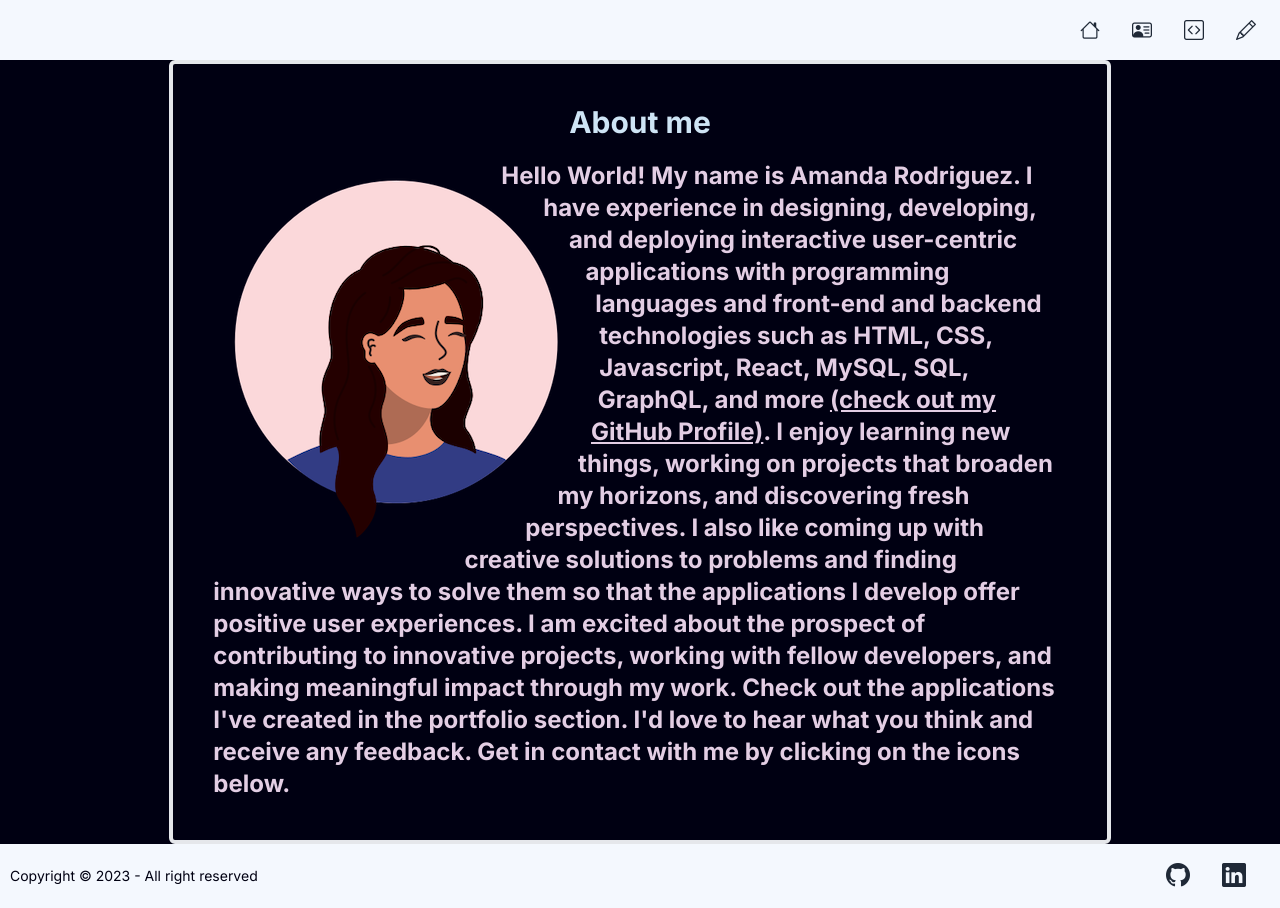
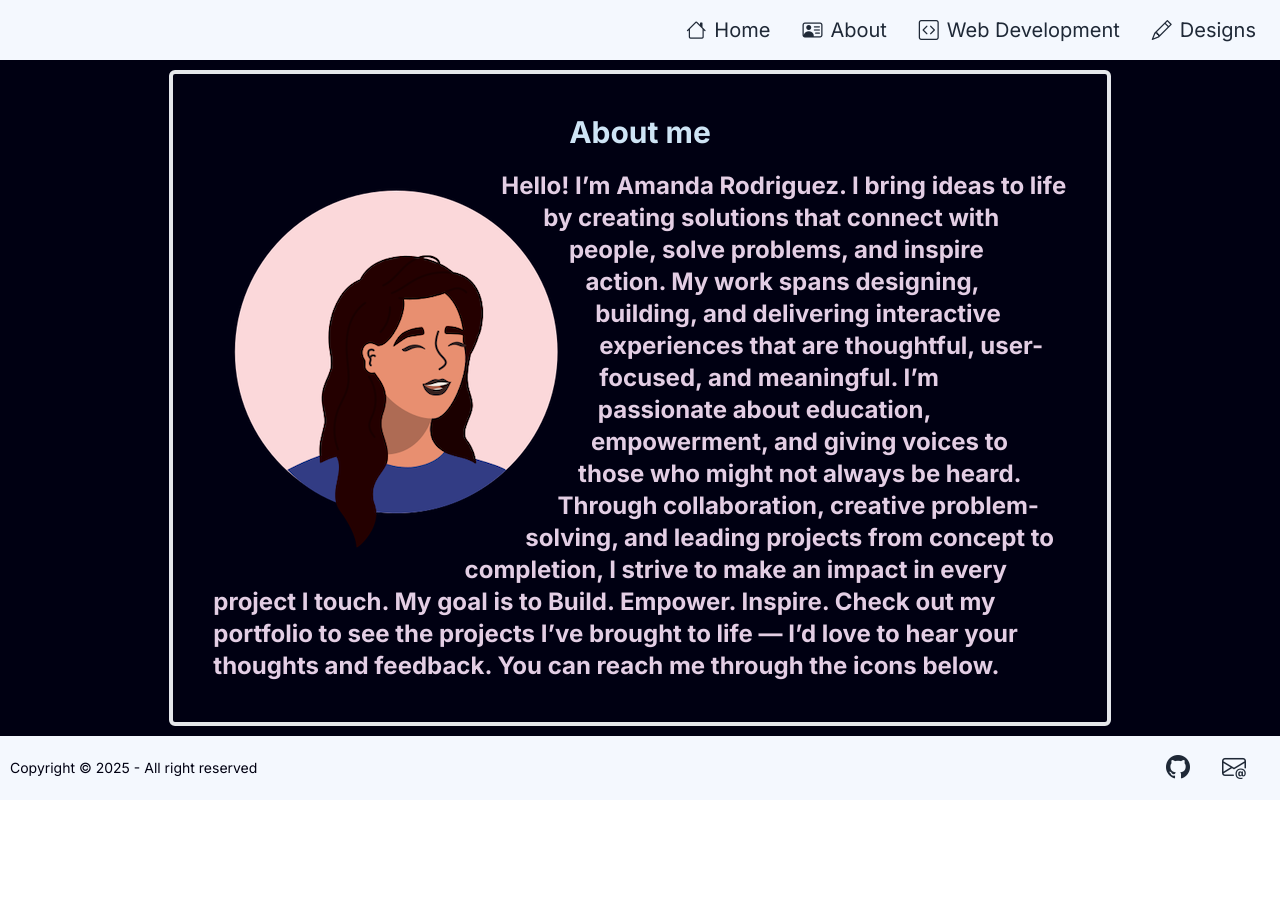
Before and after one commit to amandardz/arportfolio, a Next.js app: page /about in a window 1280 px wide. After the commit the page ends 800 px from the top, so only its background shows below. Built offline with nearby package versions, Linux system fonts and the light colour scheme.

Commit message:
adding updates

```diff
--- a/app/about/page.js
+++ b/app/about/page.js
@@ -16,15 +16,17 @@ export default function About() {
           alt='Image of a woman smiling by Sara Pelaez from Blush Collections Women Power'
         />
         <p className='text-primary-content md:text-2xl font-bold'>
-          Hello World! My name is Amanda Rodriguez. I have experience in
-          designing, developing, and deploying interactive user-centric
-          applications with programming languages and front-end and backend technologies such as HTML, CSS, Javascript, React, MySQL, SQL, GraphQL, and more <Link className='underline' href='https://github.com/amandardz' target='_blank'>(check out my GitHub Profile)</Link>. I enjoy learning new things, working on
-          projects that broaden my horizons, and discovering fresh perspectives.
-          I also like coming up with creative solutions to problems and finding
-          innovative ways to solve them so that the applications I develop offer
-          positive user experiences. I am excited about the prospect of
-          contributing to innovative projects, working with fellow developers,
-          and making meaningful impact through my work. Check out the applications I&apos;ve created in the portfolio section. I&apos;d love to hear what you think and receive any feedback. Get in contact with me by clicking on the icons below.
+          Hello! I’m Amanda Rodriguez. I bring ideas to life by creating
+          solutions that connect with people, solve problems, and inspire
+          action. My work spans designing, building, and delivering interactive
+          experiences that are thoughtful, user-focused, and meaningful. I’m
+          passionate about education, empowerment, and giving voices to those
+          who might not always be heard. Through collaboration, creative
+          problem-solving, and leading projects from concept to completion, I
+          strive to make an impact in every project I touch. My goal is to
+          Build. Empower. Inspire. Check out my portfolio to see the projects
+          I’ve brought to life — I’d love to hear your thoughts and feedback.
+          You can reach me through the icons below.
         </p>
       </div>
     </div>
--- a/app/components/DesignCard/designCard.js
+++ b/app/components/DesignCard/designCard.js
@@ -6,7 +6,7 @@ export default function DesignCard({ id, title, image }) {
   return (
     <div
       key={id}
-      className='h-4/5 w-full overflow-hidden rounded-lg bg-gray-200 xl:aspect-h-8 xl:aspect-w-7 group-hover:scale-105'
+      className='h-auto w-full overflow-hidden rounded-lg bg-gray-200 xl:aspect-h-8 xl:aspect-w-7 group-hover:scale-105'
     >
       <Image
         src={image}
--- a/app/components/Footer/footer.js
+++ b/app/components/Footer/footer.js
@@ -4,7 +4,7 @@ export default function Footer() {
   return (
     <footer className='grid grid-cols-2 items-center px-2.5 bg-dark-white'>
       <p className='text-sm md:text-main'>
-        Copyright © 2023 - All right reserved
+        Copyright © 2025 - All right reserved
       </p>
       <div className='place-self-end'>
         <ul className='menu menu-horizontal text-2xl'>
@@ -20,12 +20,12 @@ export default function Footer() {
           </li>
           <li>
             <a
-              href='https://www.linkedin.com/in/amandardz/'
+              href='mailto:amandardz15@gmail.com'
               target='_blank'
-              className=' tooltip'
-              data-tip='LinkedIn'
+              className='tooltip'
+              data-tip='Email'
             >
-              <i className='bi bi-linkedin'></i>
+              <i className='bi bi-envelope-at'></i>
             </a>
           </li>
         </ul>
--- a/app/components/Hero/hero.js
+++ b/app/components/Hero/hero.js
@@ -5,7 +5,8 @@ export default function Hero() {
   return (
     <div className={`${style.nameContainer} text-base font-bold text-center`}>
       <p className='text-3xl md:text-7xl lg:text-10xl'>Amanda Rodriguez</p>
-      <p className='text-xl md:text-3xl lg:text-5xl'>Full Stack Developer</p>
+      <p className='text-xl md:text-3xl lg:text-4xl'>Build • Empower • Inspire</p>
+      <br></br>
     </div>
   );
 }
--- a/app/components/Hero/hero.module.css
+++ b/app/components/Hero/hero.module.css
@@ -4,7 +4,10 @@
   -webkit-background-clip: text;
   -webkit-text-fill-color: transparent;
   animation: name 5s forwards;
+  height: 100%;
 }
+
+
 
 @keyframes name {
   0% {
--- a/app/components/Navigation/navigation.js
+++ b/app/components/Navigation/navigation.js
@@ -6,20 +6,20 @@ export default function Navigation() {
     <ul className='menu menu-horizontal bg-dark-white flex justify-end text-xl'>
       <li className='tooltip tooltip-bottom' data-tip='home'>
         <Link href='/'>
-          <i className='bi bi-house'></i>
+          <i className='bi bi-house'></i>Home
         </Link>
       </li>
       <li className='tooltip tooltip-bottom' data-tip='about'>
         <Link href='/about'>
-          <i className='bi bi-person-vcard'></i>
+          <i className='bi bi-person-vcard'></i>About
         </Link>
       </li>
       <li
         className='tooltip tooltip-bottom'
-        data-tip='portfolio'
+        data-tip='web-dev'
       >
-        <Link href='/portfolio'>
-          <i className='bi bi-code-square'></i>
+        <Link href='/web-dev'>
+          <i className='bi bi-code-square'></i>Web Development
         </Link>
       </li>
       <li
@@ -27,7 +27,7 @@ export default function Navigation() {
         data-tip='design'
       >
         <Link href='/design'>
-          <i className='bi bi-pencil'></i>
+          <i className='bi bi-pencil'></i> Designs
         </Link>
       </li>
     </ul>
--- a/app/design/page.js
+++ b/app/design/page.js
@@ -20,11 +20,21 @@ export default function Designs() {
     },
     {
       id: 4,
+      title: 'Holy Walk Poster',
+      image: '/HolyWalk.png',
+    },
+    {
+      id: 5,
+      title: 'Typical background with a happy woman',
+      image: '/LifeToFullest.png',
+    },
+    {
+      id: 6,
       title: 'Thinking Gif',
       image: '/ar_ex4.gif',
     },
     {
-      id: 5,
+      id: 7,
       title: 'Balloon Gif',
       image: '/ar_ex5.gif',
     },
@@ -32,7 +42,7 @@ export default function Designs() {
   return (
       <div className={`${style.portfolio} mx-auto max-w-2xl px-4 py-16 sm:px-6 sm:py-24 lg:max-w-7xl lg:px-8`}>
         <p className='text-2xl text-center text-primary-content font-bold mb-4'>Gallery</p>
-        <div className='grid grid-cols-1 gap-x-6 gap-y-10 sm:grid-cols-2 lg:grid-cols-3 rounded-lg'>
+        <div className='grid grid-cols-1 gap-x-8 gap-y-10 sm:grid-cols-2 lg:grid-cols-3  rounded-lg'>
           {designs.map(({ id, title, image }) => (
             <DesignCard
               key={id}
--- a/app/portfolio/page.js
+++ b/app/web-dev/page.js
@@ -42,7 +42,7 @@ export default function Portfolio() {
   ];
   return (
       <div className={`${style.portfolio} mx-auto max-w-2xl px-4 py-16 sm:px-6 sm:py-24 lg:max-w-7xl lg:px-8`}>
-        <p className='text-2xl text-center text-primary-content font-bold mb-4'>Projects</p>
+        <p className='text-2xl text-center text-primary-content font-bold mb-4'>Web Development Projects</p>
         <div className='grid grid-cols-1 gap-x-6 gap-y-10 sm:grid-cols-2 lg:grid-cols-3 rounded-lg'>
           {projects.map(({ id, title, image, github }) => (
             <ProjectCard
```
Also changed, not shown: app/web-dev/portfolio.module.css (renamed from app/portfolio/portfolio.module.css).
